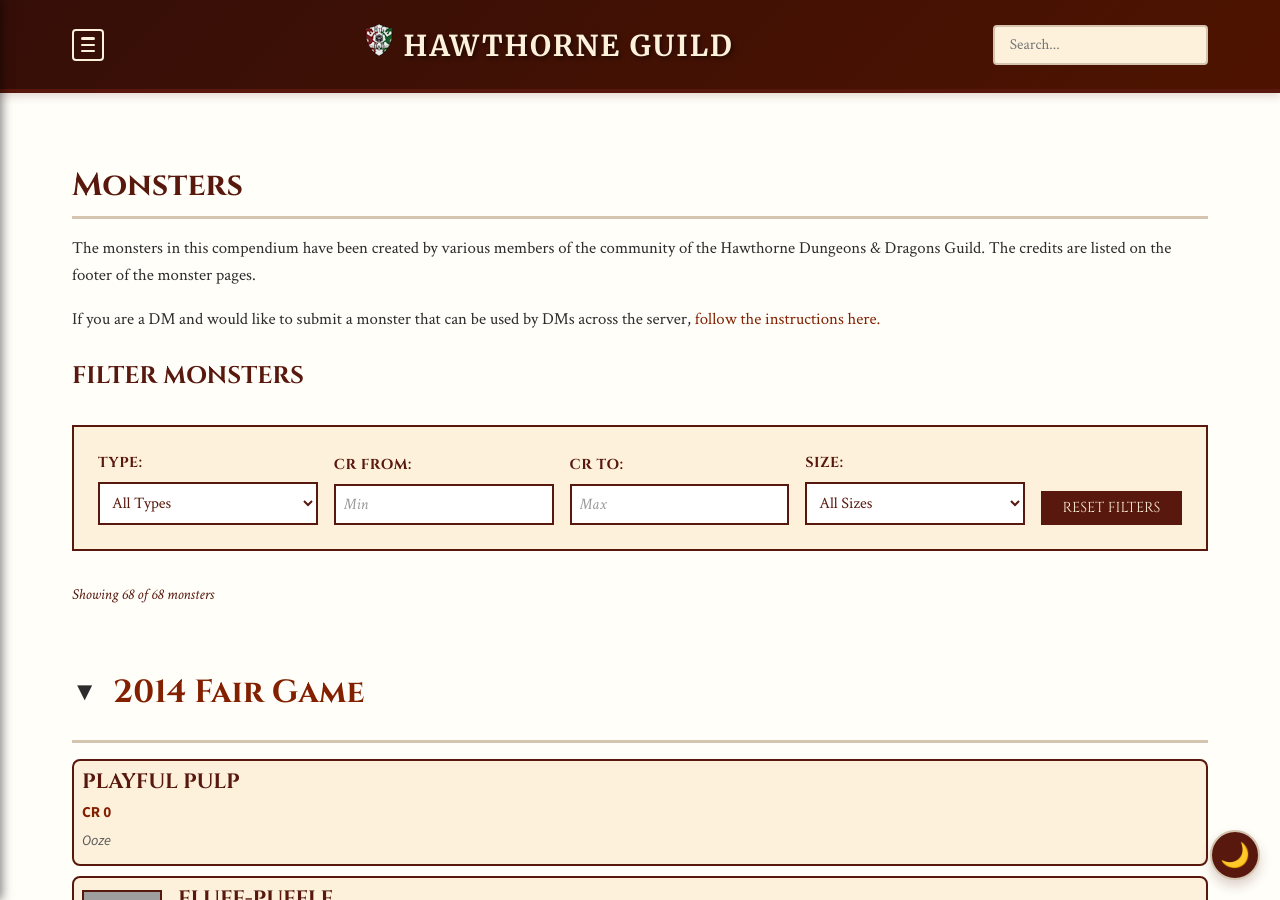
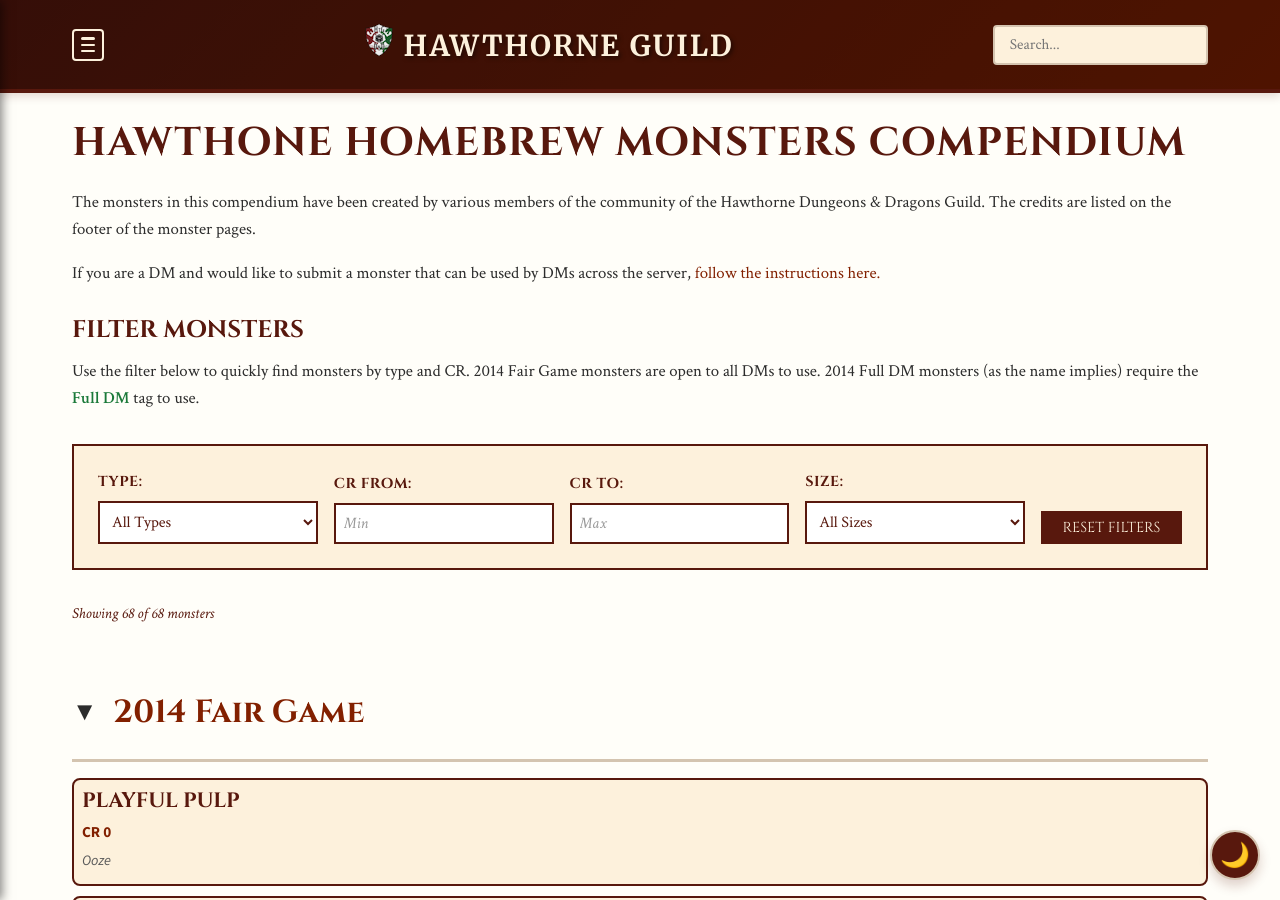
Before and after one commit to coconutswallow/Guides, a Jekyll site: the page built from monster-compendium/index.html, in a window 1280 px wide and 900 px high. Built offline with Jekyll 4.4.1, drawn with Linux system fonts in a browser that asks for light colours; comment, search, counter and statistics services are not loaded; grey boxes are pictures that could not be loaded.

Commit message:
Update index.html

```diff
--- a/monster-compendium/index.html
+++ b/monster-compendium/index.html
@@ -3,12 +3,14 @@
 title: Hawthorne Monster Compendium
 ---
 
-<h2>Monsters</h2>
+<h1>Hawthone Homebrew Monsters Compendium</h1>
 <p>The monsters in this compendium have been created by various members of the community of the Hawthorne Dungeons & Dragons Guild. The credits are listed on the footer of the monster pages.</p>
 
 <p>If you are a DM and would like to submit a monster that can be used by DMs across the server, <a href="{{ site.baseurl }}/monster-submit/">follow the instructions here.</a> </p>
 
-  <h3>Filter Monsters</h3>
+<h3>Filter Monsters</h3>
+<p>Use the filter below to quickly find monsters by type and CR.  2014 Fair Game monsters are open to all DMs to use.  2014 Full DM monsters (as the name implies) require the <span class="role-full-dm">Full DM</span> tag to use.</p>
+
 
 <div class="filter-container">
   <div class="filter-group">
```
